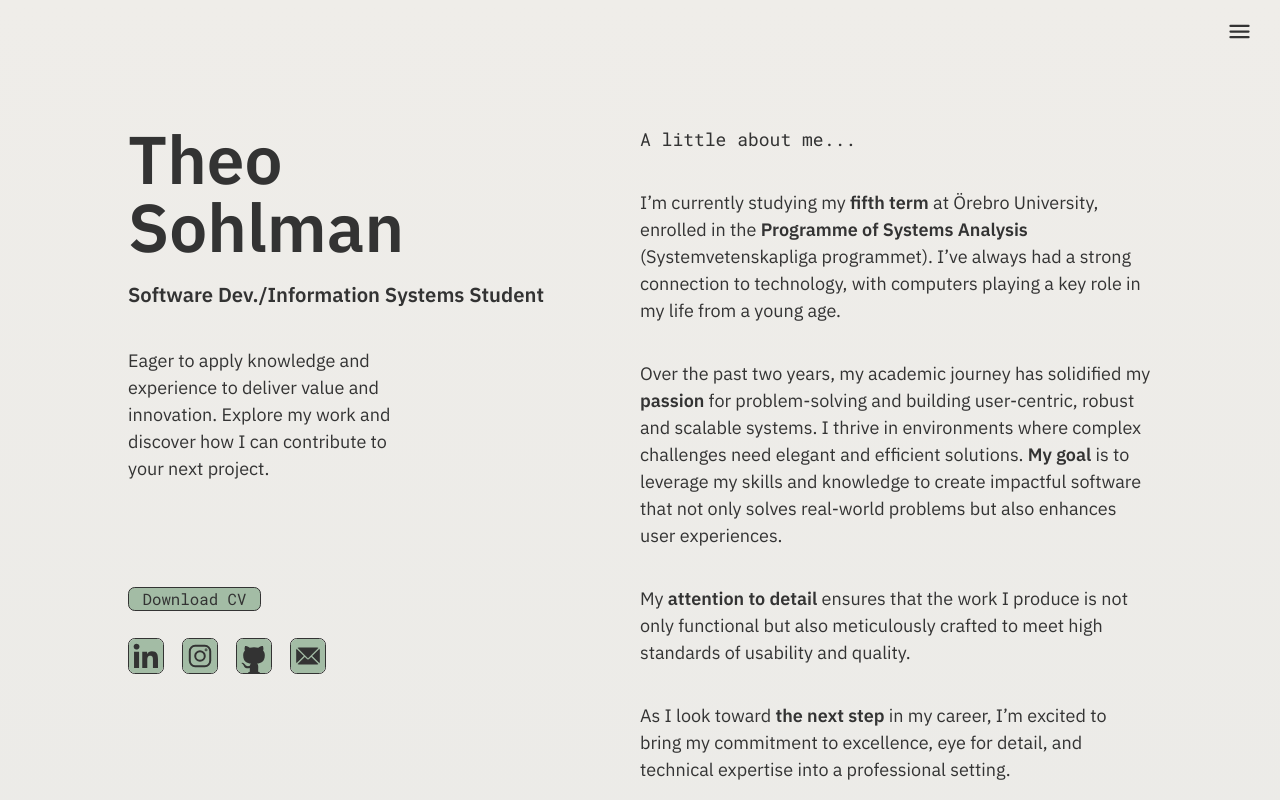
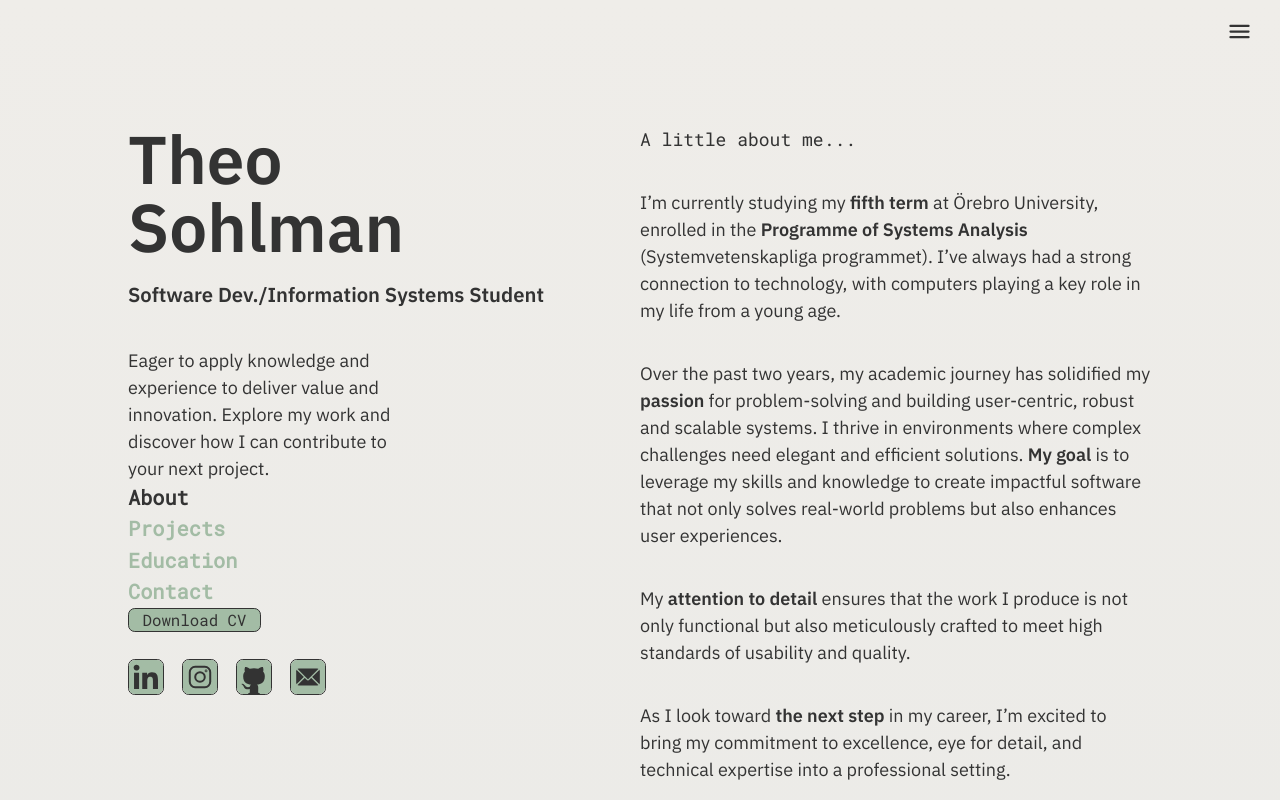
Before and after one commit to TheoSoh/portfolio-theo, a React (Vite) app: page / in a window 1280 px wide. Shown: the top 800 px of the page. Built offline with nearby package versions, Linux system fonts and the light colour scheme.

Commit message:
created navigation component

```diff
--- a/src/App.jsx
+++ b/src/App.jsx
@@ -1,14 +1,27 @@
-import NavMenu from './components/NavMenu.jsx'
-import Hero from './sections/Hero.jsx'
-import About from './sections/About.jsx'
-import Projects from './sections/Projects.jsx'
-import Education from './sections/Education.jsx'
-import Contact from './sections/Contact.jsx'
+import { useRef } from 'react'
+import { SectionsContext } from './contexts/sectionsContext'
+import NavMenu from './components/NavMenu'
+import Hero from './sections/Hero'
+import About from './sections/About'
+import Projects from './sections/Projects'
+import Education from './sections/Education'
+import Contact from './sections/Contact'
 
 function App() {
+  const aboutRef = useRef()
+  const projectsRef = useRef()
+  const educationRef = useRef()
+  const contactRef = useRef()
+
+  const sections = {
+    'About' : aboutRef,
+    'Projects' : projectsRef,
+    'Education' : educationRef,
+    'Contact' : contactRef,
+  }
 
   return (
-    <>
+    <SectionsContext.Provider value={sections}>
       <NavMenu />
       <div className='flex justify-center py-28 px-[15%] md:px-[10%] w-full text-graphite'>
         <div className="grid grid-cols-1 md:grid-cols-2 w-full max-w-[84.575rem]">
@@ -16,14 +29,14 @@ function App() {
             <Hero />
           </div>
           <div className='flex flex-col w-full relative gap-16 md:gap-20 lg:gap-28'>
-            <About />
-            <Projects />
-            <Education />
-            <Contact />
+            <About sectionRef={aboutRef} />
+            <Projects sectionRef={projectsRef} />
+            <Education sectionRef={educationRef} />
+            <Contact sectionRef={contactRef} />
           </div>
         </div>
       </div>
-    </>
+    </SectionsContext.Provider>
   );
 }
 
--- /dev/null
+++ b/src/components/Navigation.jsx
@@ -0,0 +1,42 @@
+import { useEffect, useState } from 'react'
+import { useSectionsContext } from '../contexts/sectionsContext'
+import useIntersectionObserver from './useIntersectionObserver'
+
+const Navigation = () => {
+  const [activeSection, setActiveSection] = useState()
+  const sections = useSectionsContext()
+
+  const handleScroll = (sectionRef) => {
+    if (sectionRef && sectionRef.current) {
+      sectionRef.current.scrollIntoView({ behavior: 'smooth' })
+    }
+  }
+
+  useIntersectionObserver(sections, setActiveSection)
+
+  useEffect(() => {
+    if (activeSection && activeSection.current) {
+      handleScroll(activeSection)
+    }
+  }, [activeSection])
+
+  return (
+    <nav className='flex w-full h-full items-center'>
+      <ul className='flex flex-col w-fit '>
+        {Object.entries(sections).map(([key, sectionRef]) => (
+          <li key={key}>
+            <p
+            {...(activeSection !== sectionRef.current && {onClick:() => setActiveSection(sectionRef)})}
+            className={`${activeSection === sectionRef.current ? 'text-graphite' : 'text-green cursor-pointer'}
+            font-mono font-bold md:text-lg`}
+            >
+              {key}
+            </p>
+          </li>
+        ))}
+      </ul>
+    </nav>
+  )
+}
+
+export default Navigation
--- /dev/null
+++ b/src/components/useIntersectionObserver.jsx
@@ -0,0 +1,34 @@
+import { useEffect } from 'react';
+
+const useIntersectionObserver = (sections, setActiveSection) => {
+  useEffect(() => {
+    const options = {
+      root: null,
+      rootMargin: '0px',
+      threshold: 0.5,
+    };
+
+    const callback = (entries) => {
+      entries.forEach((entry) => {
+        if (entry.isIntersecting && entry.target) {
+          setActiveSection(entry.target);
+        }
+      });
+    };
+
+    const observer = new IntersectionObserver(callback, options);
+
+    const sectionRefs = Object.values(sections);
+    sectionRefs.forEach((sectionRef) => {
+      if (sectionRef) observer.observe(sectionRef.current);
+    });
+
+    return () => {
+      sectionRefs.forEach((sectionRef) => {
+        if (sectionRef) observer.unobserve(sectionRef.current);
+      });
+    };
+  }, [sections, setActiveSection]);
+};
+
+export default useIntersectionObserver;
--- /dev/null
+++ b/src/contexts/sectionsContext.js
@@ -0,0 +1,13 @@
+import { createContext, useContext } from "react";
+
+export const SectionsContext = createContext(undefined)
+
+export const useSectionsContext = () => {
+    const sections = useContext(SectionsContext)
+
+    if (sections === undefined) {
+        throw new Error('useSectionContext must be used with a sectionsContext')
+    }
+
+    return sections
+}
--- a/src/index.css
+++ b/src/index.css
@@ -3,6 +3,18 @@
 @tailwind utilities;
 
 @layer base {
+  .fade-in {
+    opacity: 0;
+    transition: opacity 1.5s ease-in-out;
+  }
+
+  .fade-in.visible {
+    opacity: 1;
+  }
+
+  .js-fade-into-view {
+  }
+
   html {
     @apply bg-gradient-to-b from-gray to-blue select-none;
     font-size: 14px; /* Default font-size */
--- a/src/sections/About.jsx
+++ b/src/sections/About.jsx
@@ -1,8 +1,8 @@
 
 
-const About = () => {
+const About = ({ sectionRef }) => {
   return (
-    <section className='flex flex-col gap-8 w-full h-fit text-justify lg:text-left'>
+    <section ref={sectionRef} className='flex flex-col gap-8 w-full h-fit text-justify lg:text-left'>
       <p className='font-mono '>A little about me...</p>
       <p>I’m currently studying my <b>fifth term</b> at Örebro University, enrolled in the <b>Programme of Systems Analysis</b> (Systemvetenskapliga programmet). I’ve always had a strong connection to technology, with computers playing a key role in my life from a young age.</p>
       <p>Over the past two years, my academic journey has solidified my <b>passion</b> for problem-solving and building user-centric, robust and scalable systems. I thrive in environments where complex challenges need elegant and efficient solutions. <b>My goal</b> is to leverage my skills and knowledge to create impactful software that not only solves real-world problems but also enhances user experiences.</p>
--- a/src/sections/Contact.jsx
+++ b/src/sections/Contact.jsx
@@ -3,7 +3,7 @@ import axios from 'axios';
 import InputField from '../components/InputField'
 import TextAreaField from '../components/TextAreaField'
 
-const Contact = () => {
+const Contact = ({ sectionRef }) => {
   const [formData, setFormData] = useState({
     name: '',
     email: '',
@@ -42,7 +42,7 @@ const Contact = () => {
   }
 
   return (
-    <section className='flex flex-col w-full gap-9'>
+    <section ref={sectionRef} className='flex flex-col w-full gap-9'>
       <h1>Feel free to send me a message below...</h1>
       <form
       onSubmit={handleSubmit}
--- a/src/sections/Education.jsx
+++ b/src/sections/Education.jsx
@@ -1,6 +1,6 @@
 import University from '../components/University'
 
-const Education = () => {
+const Education = ({ sectionRef }) => {
   const oerebroUniversityCourses = [
     "Informatics, <b>Advanced course</b> (ongoing...)",
     "<b>Coping with Conflicts</b>",
@@ -31,7 +31,7 @@ const Education = () => {
   ]
 
   return (
-    <section className='flex flex-col w-full gap-9'>
+    <section ref={sectionRef} className='flex flex-col w-full gap-9'>
       <h1 className='font-mono'>My completed or ongoing courses...</h1>
       <div className='flex flex-col w-full gap-8'>
         <University
--- a/src/sections/Hero.jsx
+++ b/src/sections/Hero.jsx
@@ -1,3 +1,4 @@
+import Navigation from '../components/Navigation'
 import linkedinIcon from '../assets/socials_icons/linkedin.svg'
 import instagramIcon from '../assets/socials_icons/instagram.svg'
 import githubIcon from '../assets/socials_icons/github.svg'
@@ -16,6 +17,7 @@ const Hero = () => {
       <h2 className='font-semibold text-lg pb-8'>Software Dev./Information Systems Student</h2>
       <p className='text-justify pb-36 lg:pb-0 md:text-left lg:w-2/3'>Eager to apply knowledge and experience to deliver value and innovation. Explore my work and discover how I can contribute to your next project.</p>
       <div className='flex flex-col justify-end w-full h-full'>
+        <Navigation />
         <a
         className='bg-green w-fit font-mono text-sm border
         border-graphite rounded-md px-3 mb-6 hover:bg-gradient-to-t
--- a/src/sections/Projects.jsx
+++ b/src/sections/Projects.jsx
@@ -15,7 +15,7 @@ import netbeansIcon from '../assets/project_icons/netbeans.svg'
 import javaIcon from '../assets/project_icons/java.svg'
 import mysqlIcon from '../assets/project_icons/mysql.svg'
 
-const Projects = () => {
+const Projects = ({ sectionRef }) => {
   const createdUsingIconsP1 = [htmlIcon, tailwindIcon, javascriptIcon, reactIcon]
   const hostedWithIconsP1 = [awsIcon, serverlessIcon]
 
@@ -25,7 +25,7 @@ const Projects = () => {
   const createdUsingIconsP5 = [javaIcon, dotnetIcon, netbeansIcon, mysqlIcon]
 
   return (
-    <section className='grid grid-cols-1 w-full gap-9'>
+    <section ref={sectionRef} className='grid grid-cols-1 w-full gap-9'>
       <h1 className='w-full font-mono lg:col-span-2'>Go ahead, have a look at my projects...</h1>
       <div className='grid grid-cols-1 lg:grid-cols-2 w-full gap-14 md:gap-10 lg:gap-16'>
         <div className='flex flex-col gap-14 md:gap-10 lg:gap-16'>
```
Also changed, not shown: src/components/Project.jsx (+32 -1 lines).
